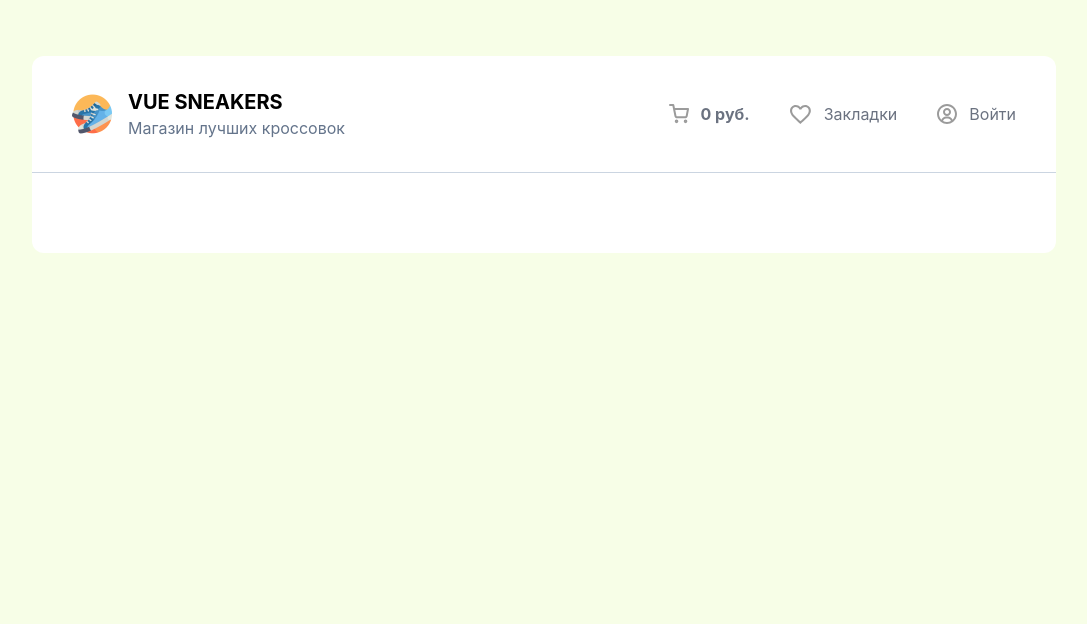
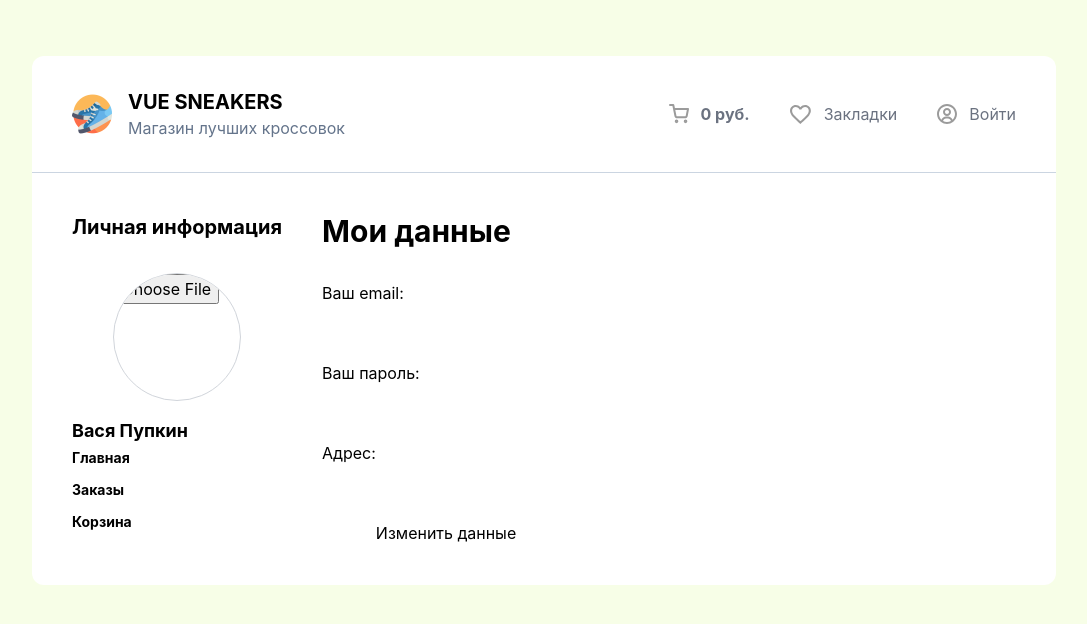
Before and after one commit to Belsnikel/vue-shop, a Vue app: page /profile in a window 1280 px wide. Shown: the top 624 px of the page, without its empty margins (96-1183 px from the left). Built offline with nearby package versions, Linux system fonts and the light colour scheme.

Commit message:
added profile page

```diff
--- a/src/components/Header.vue
+++ b/src/components/Header.vue
@@ -33,6 +33,7 @@ const emit = defineEmits(['openDrawer', 'openAuthForm'])
         </li>
       </router-link>
 
+      <router-link to="/profile">
         <li
           @click="() => emit('openAuthForm')"
           class="flex items-center gap-3 cursor=pointer text-gray-500 hover:text-black"
@@ -40,6 +41,7 @@ const emit = defineEmits(['openDrawer', 'openAuthForm'])
           <img src="/profile.svg" alt="Cart" />
           <span>Войти</span>
         </li>
+      </router-link>
     </ul>
   </header>
 </template>
--- a/src/main.js
+++ b/src/main.js
@@ -7,12 +7,14 @@ import App from './App.vue'
 
 import Home from './pages/Home.vue'
 import Favorites from './pages/Favorites.vue'
+import UserProfile from './pages/UserProfile.vue'
 
 const app = createApp(App)
 
 const routes = [
   { path: '/', name: 'Home', component: Home },
-  { path: '/favorites', name: 'Favorites', component: Favorites }
+  { path: '/favorites', name: 'Favorites', component: Favorites },
+  { path: '/profile', name: 'UserProfile', component: UserProfile }
 ]
 
 const router = createRouter({
--- a/src/pages/UserProfile.vue
+++ b/src/pages/UserProfile.vue
@@ -1,16 +1,45 @@
 <script setup></script>
 
 <template>
-  <div>
-    <div class="sidebar-nav">
-      <img src="" alt="" class="profile-pic" />
+  <div class="flex justify-start">
+    <div class="sidebar-nav pr-10">
+      <h2 class="text-xl font-bold mb-8">Личная информация</h2>
+      <div class="profile_photo flex flex-col items-center">
+        <label for="photo"></label>
+        <input
+          type="file"
+          name="photo"
+          id="photo"
+          accept=".jpg,.png,.gif"
+          class="w-32 h-32 rounded-full object-cover object-center border border-gray-300 cursor-pointer mb-4 hover:border-gray-400 focus:outline-none focus:ring-2 focus:ring-indigo-500"
+        />
+      </div>
       <div class="profile_name">
-        <span>Вася Пупкин</span>
+        <span class="text-lg font-bold">Вася Пупкин</span>
       </div>
-      <div></div>
+      <ul class="sidebar-nav-links flex flex-col gap-2 m-0 p-0 list-none">
+        <li><a href="" class="font-bold text-sm no-underline">Главная</a></li>
+        <li><a href="" class="font-bold text-sm no-underline">Заказы</a></li>
+        <li><a href="" class="font-bold text-sm no-underline">Корзина</a></li>
+      </ul>
     </div>
-    <h2 class="text-3xl font-bold mb-8">Профиль</h2>
+    <div class="profile-info">
+      <h2 class="text-3xl font-bold mb-8 align-center">Мои данные</h2>
+      <div class="flex flex-col gap-4">
+        <label for="email">Ваш email:</label>
+        <input type="email" id="email" />
+        <label for="password">Ваш пароль:</label>
+        <input type="password" id="password" />
+        <label for="about">Адрес:</label>
+        <input type="text" id="about" />
+        <button>Изменить данные</button>
+      </div>
+    </div>
   </div>
 </template>
 
-<style lang="scss" scoped></style>
+<style scoped>
+input#file-upload-button {
+  display: none !important;
+}
+</style>
```
Lines whose indentation alone changed are shown as unchanged.
